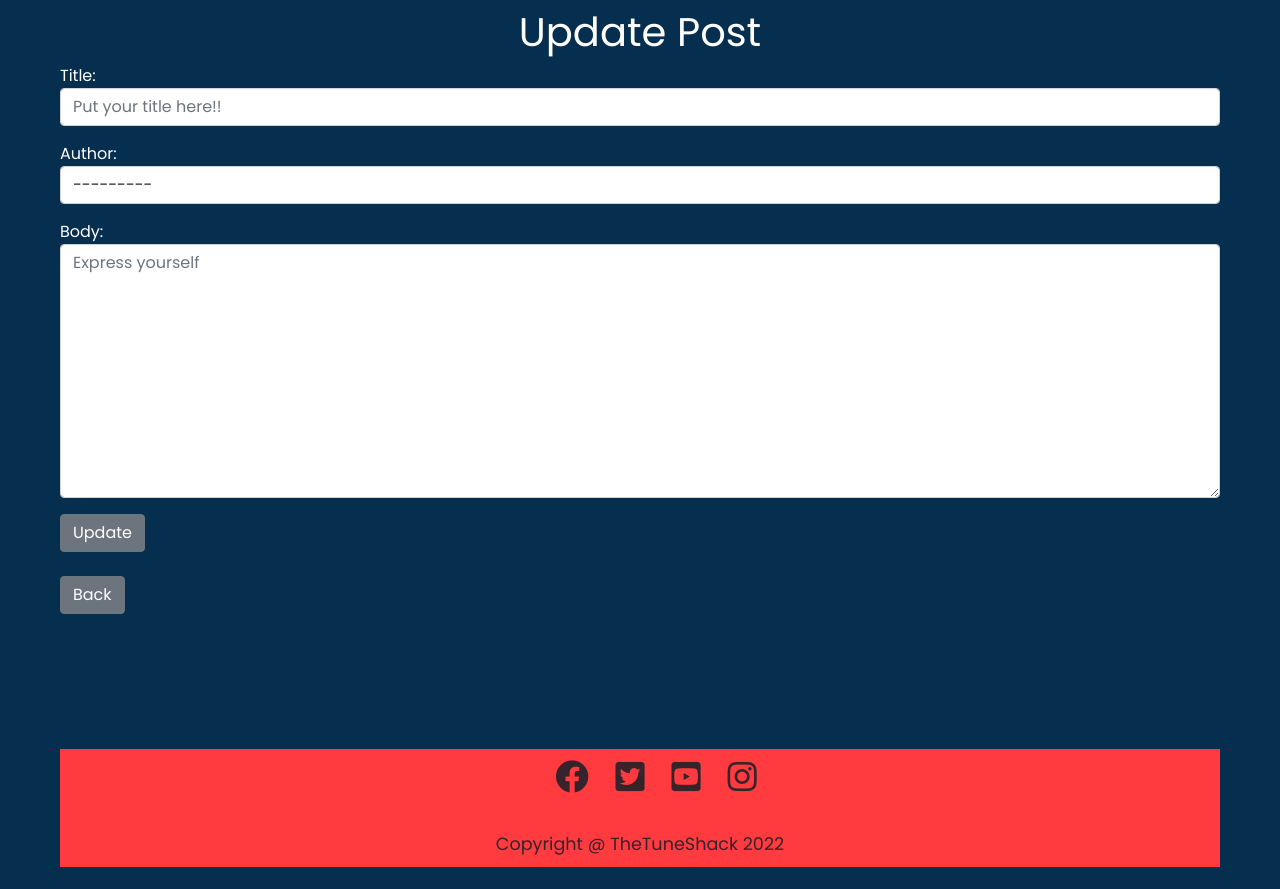
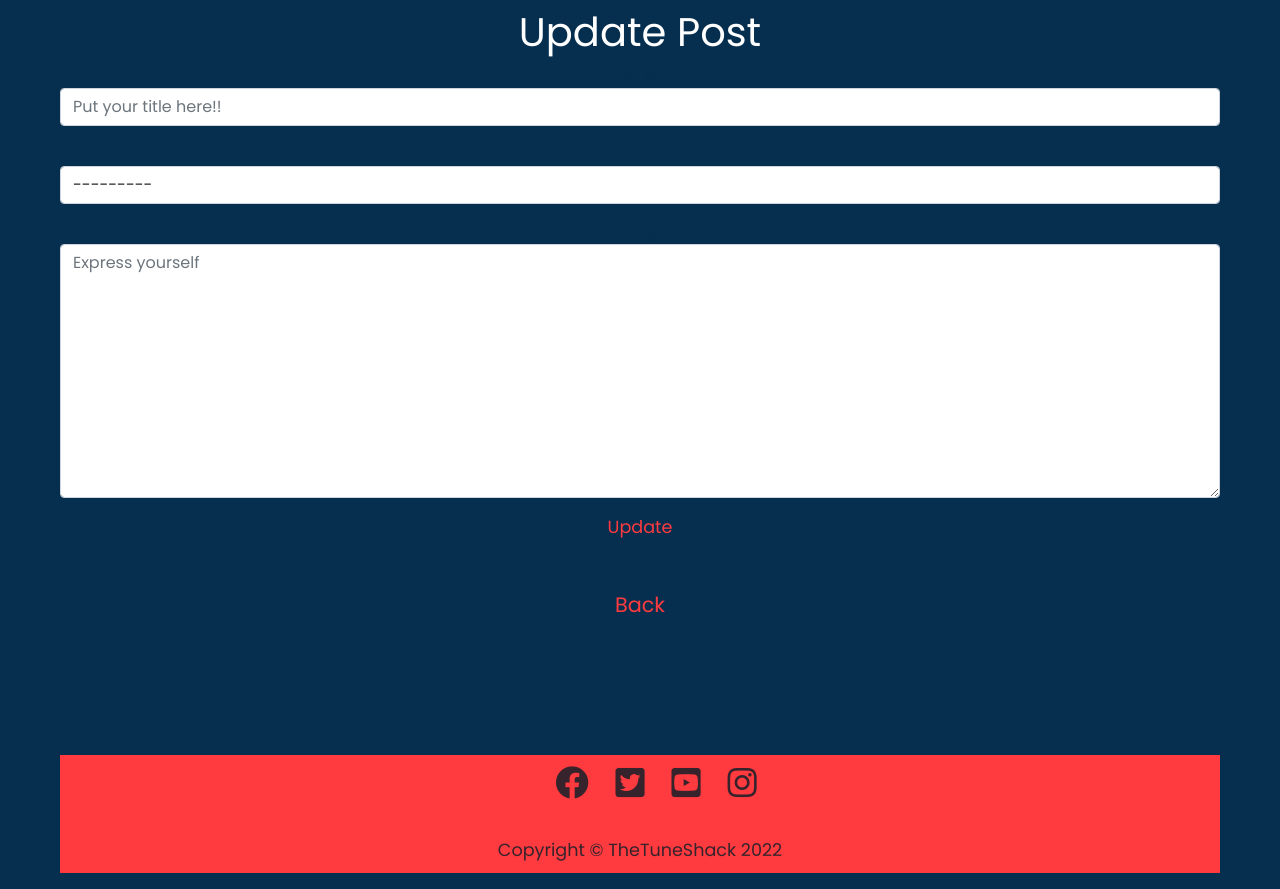
Before and after one commit to darco31/Tuneshack, a Django app: template templates/edit_post.html in a window 1280 px wide. Shown: the part 113-1002 px from the top of the page. Before the commit the page ends 980 px from the top, so only its background shows below. Run offline with Django 4.2, Linux system fonts and the light colour scheme; the template is opened without the code that fills it: values that come from a table or form of the project are taken from there, others are empty.

Commit message:
Add styles to all inks of all pages

```diff
--- a/static/css/style.css
+++ b/static/css/style.css
@@ -18,6 +18,18 @@
 
 body {
     background-color: var(--ink);
+}
+
+/* Generic styles */
+h3,
+p,
+small {
+    color: var(--ink);
+    text-align: center;
+}
+
+hr {
+    color: black;
 }
 
 /* Nav styles */
@@ -45,12 +57,20 @@ body {
     color: var(--wine);
 }
 
+.post-author-styles {
+    display: flex;
+    flex-direction: column;
+    margin-top: 0.9rem;
+    font-size: 1.2rem;
+    color: var(--wine);
+}
+
 .post-title {
     color: var(--wine);
 }
 
 .post-details-styles {
-    color: var(--white);
+    color: var(--wine);
     text-align: center;
 }
 
@@ -132,11 +152,51 @@ a {
     border-radius: 10px;
 }
 
+
 .post-author {
     list-style-type: none;
 }
 
-h3,
-p {
+/* Button styles */
+
+button {
+    display: flex;
+    flex-direction: row;
+    align-items: center;
+    margin: auto;
+    align-content: center;
+}
+
+.edit_button_update {
+    color: var(--watermelon);
+    background-color: var(--ink);
+    border: none;
+    font-size: 1.1rem;
+}
+
+.edit_button_update:hover {
     color: var(--white);
 }
+
+.edit_button,
+.delete_button,
+.back_button {
+    color: var(--watermelon);
+    display: flex;
+    flex-direction: column;
+    align-items: center;
+    align-content: center;
+}
+
+.edit_button:hover,
+.delete_button:hover,
+.back_button:hover {
+    color: var(--white);
+}
+
+.edit_button_home,
+.delete_button_home,
+.delete_post_home {
+    color: var(--watermelon);
+    padding: 1rem;
+}
--- a/templates/base.html
+++ b/templates/base.html
@@ -2,6 +2,7 @@
 
 <!doctype html>
 <html lang="en">
+
 <head>
 
     <title>{% block title %} TuneShack {% endblock %}</title>
@@ -10,13 +11,12 @@
     <link href="https://fonts.googleapis.com/css2?family=Lato:wght@300;700&display=swap" rel="stylesheet">
     <link rel="stylesheet" href="https://cdnjs.cloudflare.com/ajax/libs/font-awesome/5.15.3/css/all.min.css">
     <meta name="viewport" content="width=device-width, initial-scale=1" />
-    <link href="https://cdn.jsdelivr.net/npm/bootstrap@5.0.1/dist/css/bootstrap.min.css" rel="stylesheet"
-        integrity="sha384-+0n0xVW2eSR5OomGNYDnhzAbDsOXxcvSN1TPprVMTNDbiYZCxYbOOl7+AMvyTG2x" crossorigin="anonymous">
-    <script src="https://cdn.jsdelivr.net/npm/bootstrap@5.0.1/dist/js/bootstrap.bundle.min.js"
-        integrity="sha384-gtEjrD/SeCtmISkJkNUaaKMoLD0//ElJ19smozuHV6z3Iehds+3Ulb9Bn9Plx0x4" crossorigin="anonymous">
+    <link href="https://cdn.jsdelivr.net/npm/bootstrap@5.0.1/dist/css/bootstrap.min.css" rel="stylesheet" integrity="sha384-+0n0xVW2eSR5OomGNYDnhzAbDsOXxcvSN1TPprVMTNDbiYZCxYbOOl7+AMvyTG2x" crossorigin="anonymous">
+    <script src="https://cdn.jsdelivr.net/npm/bootstrap@5.0.1/dist/js/bootstrap.bundle.min.js" integrity="sha384-gtEjrD/SeCtmISkJkNUaaKMoLD0//ElJ19smozuHV6z3Iehds+3Ulb9Bn9Plx0x4" crossorigin="anonymous">
     </script>
     <link rel="stylesheet" href="{% static 'css/style.css' %}">
 </head>
+
 <body>
     <!-- Navbar  -->
     <div class="container-fluid">
@@ -52,25 +52,20 @@
         <footer id="social-contact">
             <ul class="social-networks">
                 <li>
-              <a href="https://facebook.com" target="_blank" rel="noopener"
-                  aria-label="Visit our Facebook page(opens in a new tab)"><i class="fab fa-facebook"></i></a>
+                    <a href="https://facebook.com" target="_blank" rel="noopener" aria-label="Visit our Facebook page(opens in a new tab)"><i class="fab fa-facebook"></i></a>
                 </li>
                 <li>
-              <a href="https://twitter.com" target="_blank" rel="noopener"
-                  aria-label="Visit our Twitter page(opens in a new tab)"><i class="fab fa-twitter-square"></i></a>
+                    <a href="https://twitter.com" target="_blank" rel="noopener" aria-label="Visit our Twitter page(opens in a new tab)"><i class="fab fa-twitter-square"></i></a>
                 </li>
                 <li>
-              <a href="https://youtube.com" target="_blank" rel="noopener"
-                  aria-label="Visit our Youtube page(opens in a new tab)"><i class="fab fa-youtube-square"></i></a>
+                    <a href="https://youtube.com" target="_blank" rel="noopener" aria-label="Visit our Youtube page(opens in a new tab)"><i class="fab fa-youtube-square"></i></a>
                 </li>
                 <li>
-              <a href="https://instagram.com" target="_blank" rel="noopener"
-                  aria-label="Visit our Instagram page(opens in a new tab)"><i class="fab fa-instagram"></i></a>
+                    <a href="https://instagram.com" target="_blank" rel="noopener" aria-label="Visit our Instagram page(opens in a new tab)"><i class="fab fa-instagram"></i></a>
                 </li>
             </ul>
-      <p class="footer-copyright">
-          Copyright @ TheTuneShack 2022
-      <p>
+            <p class="footer-copyright">Copyright &copy; TheTuneShack <span id="copyright"></span></p>
+
         </footer>
 
     </div>
@@ -79,5 +74,11 @@
     <script src="https://code.jquery.com/jquery-3.4.1.slim.min.js" integrity="sha384-J6qa4849blE2+poT4WnyKhv5vZF5SrPo0iEjwBvKU7imGFAV0wwj1yYfoRSJoZ+n" crossorigin="anonymous"></script>
     <script src="https://cdn.jsdelivr.net/npm/popper.js@1.16.0/dist/umd/popper.min.js" integrity="sha384-Q6E9RHvbIyZFJoft+2mJbHaEWldlvI9IOYy5n3zV9zzTtmI3UksdQRVvoxMfooAo" crossorigin="anonymous"></script>
     <script src="https://cdn.jsdelivr.net/npm/bootstrap@4.4.1/dist/js/bootstrap.min.js" integrity="sha384-wfSDF2E50Y2D1uUdj0O3uMBJnjuUD4Ih7YwaYd1iqfktj0Uod8GCExl3Og8ifwB6" crossorigin="anonymous"></script>
+
+    <script>
+        $('#copyright').text(new Date().getFullYear());
+    </script>
+
 </body>
+
 </html>
--- a/templates/edit_post.html
+++ b/templates/edit_post.html
@@ -12,9 +12,9 @@
 
         <!-- django form system -->
         {{ form.as_p }}
-<button class="btn btn-secondary">Update</button>
+        <button class="edit_button_update">Update</button>
         <br><br>
-<a href="{% url 'home' %}" class="btn btn-secondary">Back</a>
+        <a href="{% url 'home' %}" class="back_button">Back</a>
 
         {% endblock %}
 
--- a/templates/home.html
+++ b/templates/home.html
@@ -14,8 +14,8 @@
                     {{ post.author.last_name }}</p>
             </li>
         </ul>
-        <a href="{% url 'edit_post' post.pk %}" class="btn btn-secondary">Edit</a>
-        <a href="{% url 'delete_post' post.pk %}" class="btn btn-secondary">Delete</a>
+        <a href="{% url 'edit_post' post.pk %}" class="edit_button_home">Edit</a>
+        <a href="{% url 'delete_post' post.pk %}" class="delete_button_home">Delete</a>
     </div>
 </div>
 {% endfor %}
```
Also changed, not shown: templates/delete_post.html (+4 -3 lines), templates/post_detail.html (+9 -9 lines). Lines whose indentation alone changed are shown as unchanged.
